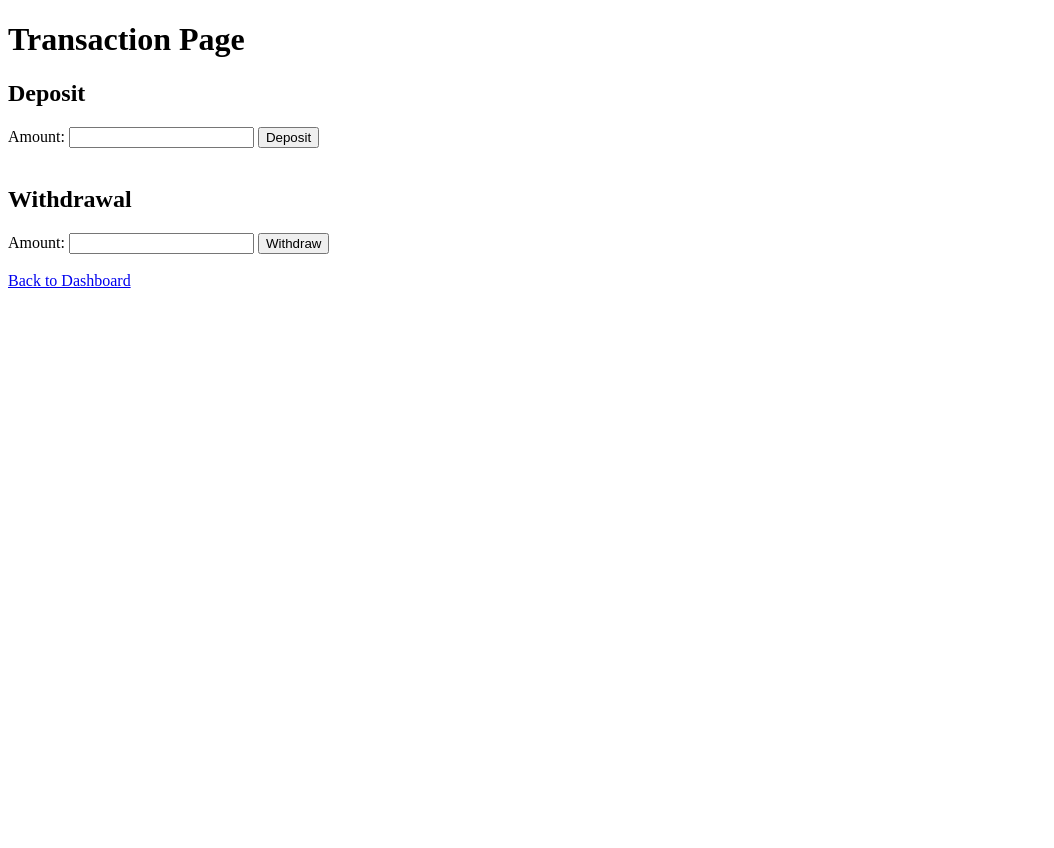
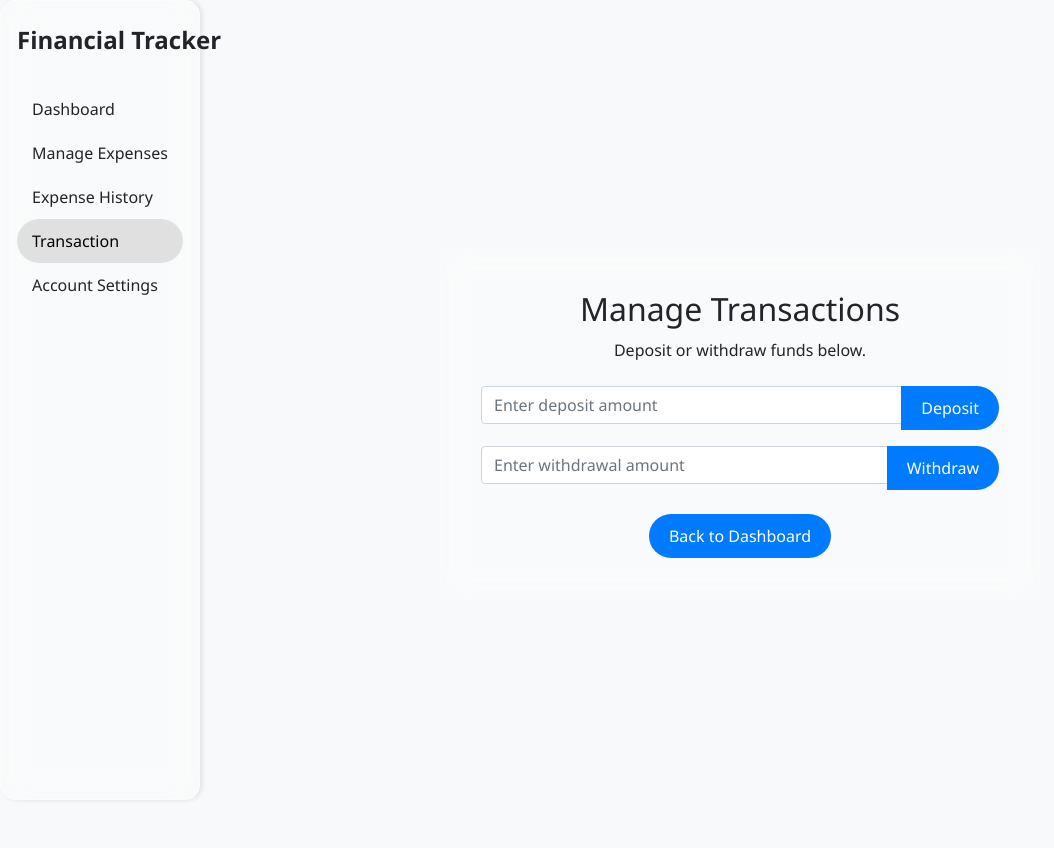
Before and after one commit to Kwadwo-blanc/Webstack---Portfolio-Project, a Flask app: page /transaction in a window 1280 px wide. Shown: the whole page, without its empty margins (0-1054 px from the left). Before the commit the page ends 288 px from the top, so only its background shows below. Run offline with Flask 3, Linux system fonts and the light colour scheme; the visitor is signed in with stand-in values (Sample User, id 1); some libraries are stand-ins or nearby versions.

Commit message:
add the transaction page and navigation button to the all pages to direct ueser to the transacrtion page

```diff
--- a/templates/dashboard.html
+++ b/templates/dashboard.html
@@ -28,6 +28,11 @@
                 <li class="nav-item">
                     <a class="nav-link" href="{{ url_for('history') }}">
                         Expense History
+                    </a>
+                </li>
+                <li class="nav-item">
+                    <a class="nav-link " href="{{ url_for('transaction') }}">
+                        Transaction
                     </a>
                 </li>
                 <li class="nav-item">
--- a/templates/history.html
+++ b/templates/history.html
@@ -28,6 +28,11 @@
                 <li class="nav-item">
                     <a class="nav-link active" href="{{ url_for('history') }}">
                         Expense History
+                    </a>
+                </li>
+                <li class="nav-item">
+                    <a class="nav-link " href="{{ url_for('transaction') }}">
+                        Transaction
                     </a>
                 </li>
                 <li class="nav-item">
--- a/templates/manage_expenses.html
+++ b/templates/manage_expenses.html
@@ -29,6 +29,11 @@
                     <a class="nav-link" href="{{ url_for('history') }}">
                         Expense History
                     </a>
+                    <li class="nav-item">
+                        <a class="nav-link " href="{{ url_for('transaction') }}">
+                            Transaction
+                        </a>
+                    </li>
                 </li>
                 <li class="nav-item">
                     <a class="nav-link" href="{{ url_for('account') }}">
--- a/templates/transaction.html
+++ b/templates/transaction.html
@@ -3,32 +3,98 @@
 <head>
     <meta charset="UTF-8">
     <meta name="viewport" content="width=device-width, initial-scale=1.0">
-    <title>Transaction Page</title>
+    <title>Expense Management</title>
+    <link rel="stylesheet" href="https://stackpath.bootstrapcdn.com/bootstrap/4.3.1/css/bootstrap.min.css">
+    <link rel="stylesheet" href="{{ url_for('static', filename='css/expense_history.css') }}">
 </head>
 <body>
-    <h1>Transaction Page</h1>
+    <div class="wrapper d-flex">
+        <!-- Sidebar -->
+        <nav class="sidebar d-flex flex-column p-3 glassmorphic-card">
+            <div class="navbar-brand text-center mb-4">
+                Financial Tracker
+            </div>
+            <ul class="nav flex-column mb-auto">
+                <li class="nav-item">
+                    <a class="nav-link" href="{{ url_for('index') }}">
+                        Dashboard
+                    </a>
+                </li>
+                <li class="nav-item">
+                    <a class="nav-link" href="{{ url_for('manage_expenses') }}">
+                        Manage Expenses
+                    </a>
+                </li>
+                <li class="nav-item">
+                    <a class="nav-link " href="{{ url_for('history') }}">
+                        Expense History
+                    </a>
+                </li>
+                <li class="nav-item">
+                    <a class="nav-link active" href="{{ url_for('transaction') }}">
+                        Transaction
+                    </a>
+                </li>
+                <li class="nav-item">
+                    <a class="nav-link" href="{{ url_for('account') }}">
+                        Account Settings
+                    </a>
+                </li>
+            </ul>
+        </nav>
 
-    <!-- Form for Deposit -->
-    <form action="{{ url_for('handle_deposit') }}" method="POST">
-        <h2>Deposit</h2>
-        <label for="deposit_amount">Amount:</label>
-        <input type="number" id="deposit_amount" name="amount" min="0" step="0.01" required>
-        <button type="submit">Deposit</button>
-    </form>
+        <!-- Main Content -->
+        <div class="content p-4 flex-grow-1">
+            <!-- Flash Messages -->
+            {% with messages = get_flashed_messages(with_categories=true) %}
+                {% if messages %}
+                    <div class="alert alert-{{ messages[0][0] }} fade show" role="alert">
+                        {{ messages[0][1] }}
+                    </div>
+                {% endif %}
+            {% endwith %}
 
-    <br>
+            <div class="container d-flex align-items-center justify-content-center min-vh-100">
+                <div class="card glassmorphic-card w-100" style="max-width: 600px;">
+                    <div class="card-body">
+                        <header class="expense-history-header text-center mb-4">
+                            <h1>Manage Transactions</h1>
+                            <p>Deposit or withdraw funds below.</p>
+                        </header>
 
-    <!-- Form for Withdrawal -->
-    <form action="{{ url_for('handle_withdrawal') }}" method="POST">
-        <h2>Withdrawal</h2>
-        <label for="withdrawal_amount">Amount:</label>
-        <input type="number" id="withdrawal_amount" name="amount" min="0" step="0.01" required>
-        <button type="submit">Withdraw</button>
-    </form>
+                        <!-- Forms for Transactions -->
+                        <div class="d-flex flex-column align-items-center">
+                            <form action="{{ url_for('handle_deposit') }}" method="post" class="w-100 mb-3">
+                                <div class="input-group">
+                                    <input type="number" name="amount" class="form-control" placeholder="Enter deposit amount" required>
+                                    <div class="input-group-append">
+                                        <button type="submit" class="btn btn-primary">Deposit</button>
+                                    </div>
+                                </div>
+                            </form>
 
-    <br>
+                            <form action="{{ url_for('handle_withdrawal') }}" method="post" class="w-100">
+                                <div class="input-group">
+                                    <input type="number" name="amount" class="form-control" placeholder="Enter withdrawal amount" required>
+                                    <div class="input-group-append">
+                                        <button type="submit" class="btn btn-primary">Withdraw</button>
+                                    </div>
+                                </div>
+                            </form>
+                        </div>
 
-    <!-- Optional: Link back to the dashboard or another page -->
-    <a href="{{ url_for('index') }}">Back to Dashboard</a>
+                        <!-- Navigation Button -->
+                        <div class="text-center mt-4">
+                            <a href="{{ url_for('index') }}" class="btn btn-primary">Back to Dashboard</a>
+                        </div>
+                    </div>
+                </div>
+            </div>
+        </div>
+    </div>
+
+    <script src="https://code.jquery.com/jquery-3.3.1.slim.min.js"></script>
+    <script src="https://cdnjs.cloudflare.com/ajax/libs/popper.js/1.14.7/umd/popper.min.js"></script>
+    <script src="https://stackpath.bootstrapcdn.com/bootstrap/4.3.1/js/bootstrap.min.js"></script>
 </body>
 </html>
```
